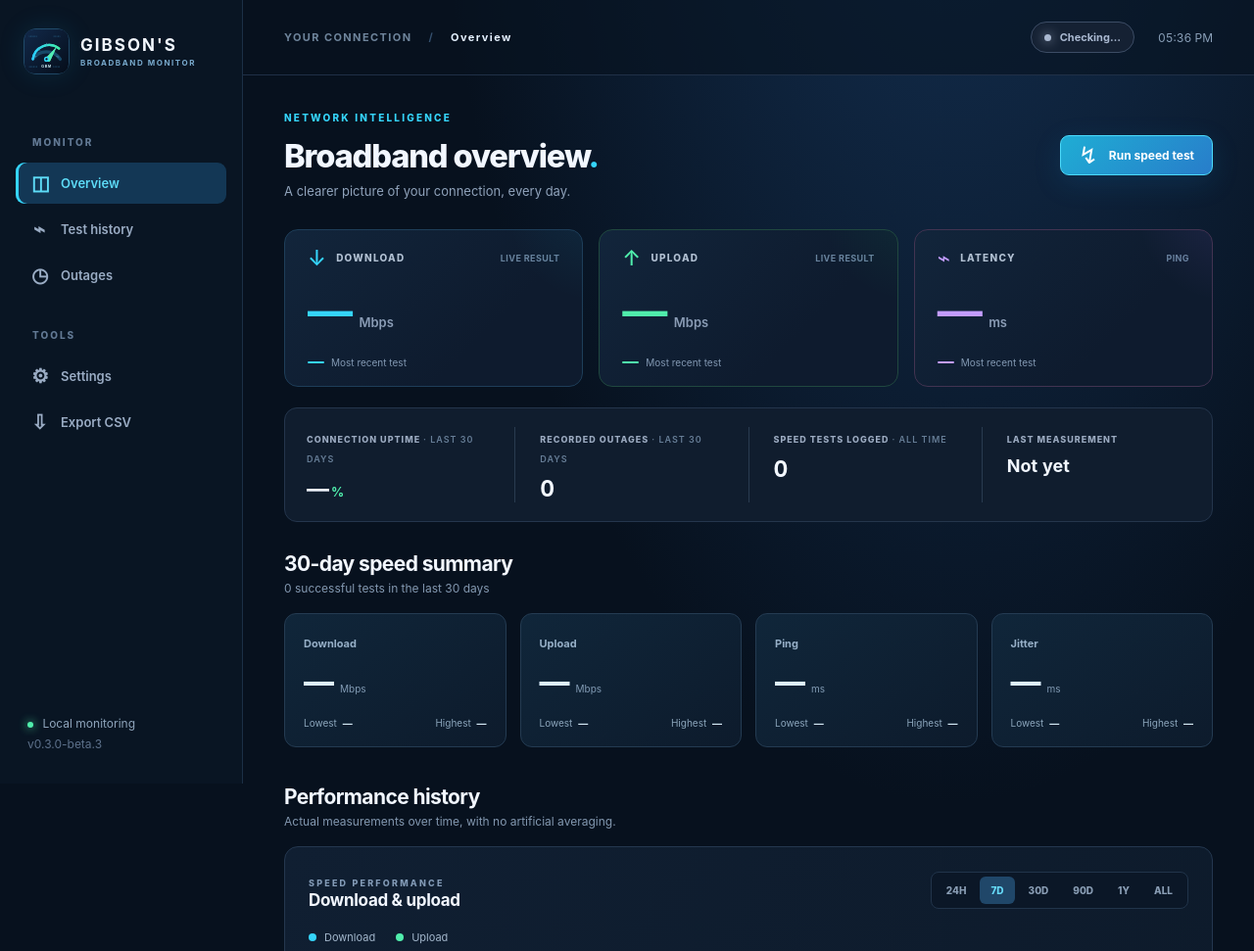
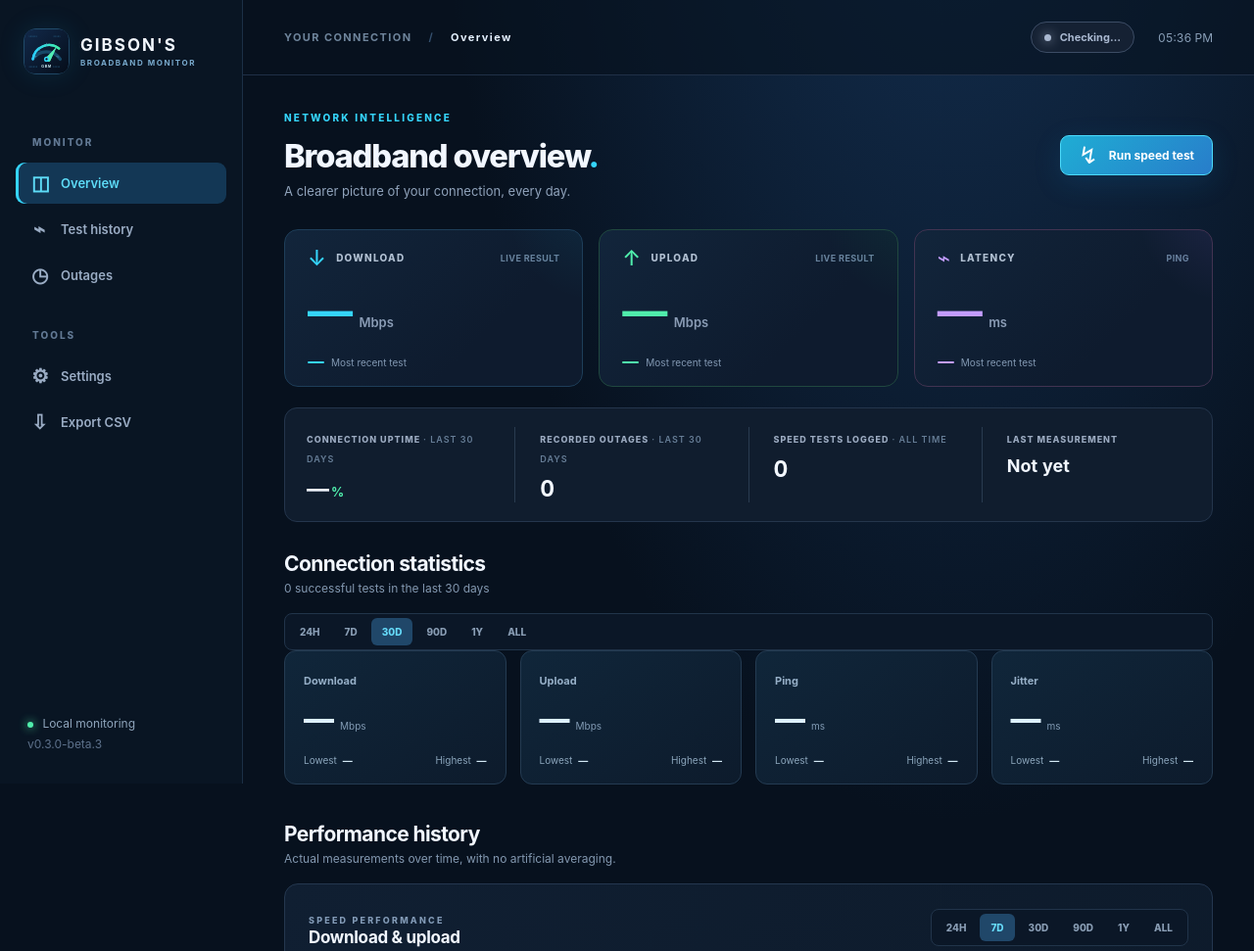
Before and after one commit to gibbo1973/gibsons-broadband-monitor, a Flask app: page / in a window 1280 px wide. Shown: the top 971 px of the page at 98% size. Run offline with Flask 3, Linux system fonts and the light colour scheme; data comes from the database, SQL or seed files in the repository; data that the repository does not hold is empty; parts of the project's set-up code (start-up, migrations or seed data) failed here and were passed over.

Commit message:
Add independent 24h-to-all-time statistics period selector

```diff
--- a/app/templates/index.html
+++ b/app/templates/index.html
@@ -53,16 +53,26 @@
         </div>
 
         <div class="quick-stats">
-          <div><span class="stat-title">CONNECTION UPTIME <span class="muted">· LAST 30 DAYS</span></span><div class="stat-value"><span id="uptime">—</span><span class="stat-unit">%</span></div></div>
+          <div><span class="stat-title">CONNECTION UPTIME <span class="muted" id="uptime-period-label">· LAST 30 DAYS</span></span><div class="stat-value"><span id="uptime">—</span><span class="stat-unit">%</span></div></div>
           <div class="vertical-divider"></div>
-          <div><span class="stat-title">RECORDED OUTAGES <span class="muted">· LAST 30 DAYS</span></span><div class="stat-value" id="outages-count">—</div></div>
+          <div><span class="stat-title">RECORDED OUTAGES <span class="muted" id="outages-period-label">· LAST 30 DAYS</span></span><div class="stat-value" id="outages-count">—</div></div>
           <div class="vertical-divider"></div>
           <div><span class="stat-title">SPEED TESTS LOGGED <span class="muted">· ALL TIME</span></span><div class="stat-value" id="tests-count">—</div></div>
           <div class="vertical-divider"></div>
           <div><span class="stat-title">LAST MEASUREMENT</span><div class="stat-value stat-time" id="last-test">Not yet</div></div>
         </div>
 
-        <div class="section-heading summary-heading"><div><h2>30-day speed summary</h2><p id="stats-test-count">Collecting statistics...</p></div></div>
+        <div class="section-heading summary-heading stats-heading">
+          <div><h2>Connection statistics</h2><p id="stats-test-count">Collecting statistics...</p><p class="stats-coverage" id="stats-coverage"></p></div>
+          <div class="periods stats-periods" role="group" aria-label="Statistics period">
+            <button type="button" data-stats-period="24h">24H</button>
+            <button type="button" data-stats-period="7d">7D</button>
+            <button type="button" data-stats-period="30d" class="selected">30D</button>
+            <button type="button" data-stats-period="90d">90D</button>
+            <button type="button" data-stats-period="1y">1Y</button>
+            <button type="button" data-stats-period="all">ALL</button>
+          </div>
+        </div>
         <div class="speed-summary-grid">
           <article class="speed-summary-card"><span>Download</span><div class="summary-reading"><strong id="stats-download-avg">—</strong><small>Mbps</small></div><div class="summary-extremes"><span>Lowest <b id="stats-download-min">—</b></span><span>Highest <b id="stats-download-max">—</b></span></div></article>
           <article class="speed-summary-card"><span>Upload</span><div class="summary-reading"><strong id="stats-upload-avg">—</strong><small>Mbps</small></div><div class="summary-extremes"><span>Lowest <b id="stats-upload-min">—</b></span><span>Highest <b id="stats-upload-max">—</b></span></div></article>
```
